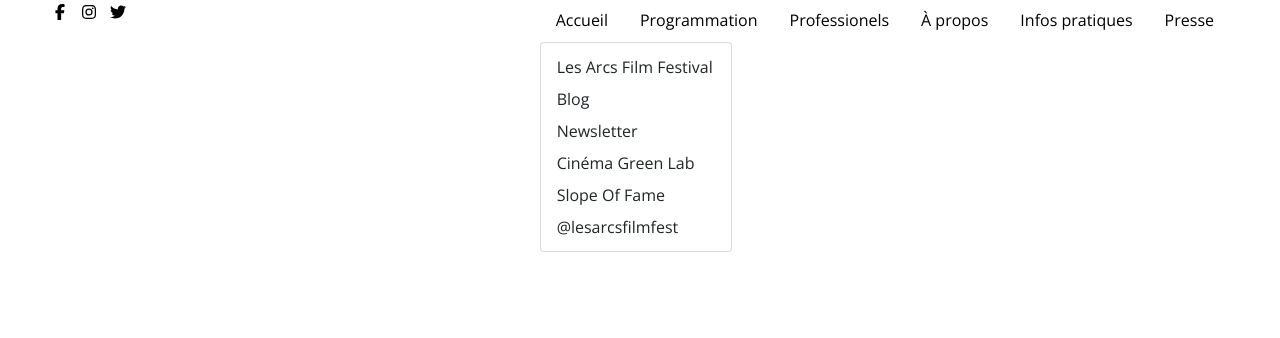
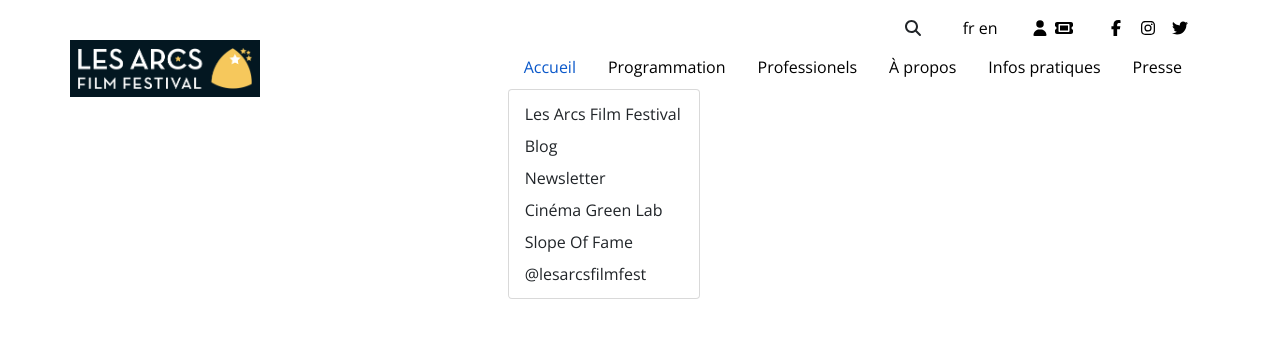
Before and after one commit to ManonGar/Site-Festi, a website: page index.html in a window 1280 px wide. Both pictures are taken after a click on the button "Accueil". Drawn offline with nearby package versions, Linux system fonts and the light colour scheme.

Commit message:
top navbar

```diff
--- a/index.html
+++ b/index.html
@@ -16,26 +16,57 @@
   </head>
 
   <body>
-      <div class="container-fluid">
-          <div class="row">
-              <div class="col">
+    <!-- <div id="sidebar">
+        <div class="shortcuts">
+            <div class="my-account">
+                <a href="#"><i class="fa-solid fa-user"></i></a>
+                <p>Mon compte public</p>
+            </div>
+            <div class="tickets">
+                <a href="#"><i class="fa-solid fa-ticket"></i></a>
+                <p>Billetterie</p>
+            </div>
+        </div>
+        <div class="social-links">
+            <a href="#"><i class="fa-brands fa-facebook-f"></i></a>
+            <a href=""><i class="fa-brands fa-instagram"></i></a>
+            <a href=""><i class="fa-brands fa-twitter"></i></a>
+        </div>
+    </div> -->
+    <div class="container">
+        <div class="top-menu">
+            <div class="search">
+                <i class="fa-solid fa-magnifying-glass" id="search"></i>
+            </div>
+            <div class="lang">
+                <a href="#">fr</i></a>
+                <a href="#">en</i></a>
+            </div>
+            <div class="shortcuts">
+                <a href="#"><i class="fa-solid fa-user"></i></a>
+                <a href="#"><i class="fa-solid fa-ticket"></i></a>
+            </div>
             <div class="social-links">
                 <a href="#"><i class="fa-brands fa-facebook-f"></i></a>
                 <a href=""><i class="fa-brands fa-instagram"></i></a>
                 <a href=""><i class="fa-brands fa-twitter"></i></a>
             </div>
         </div>
-              <div class="col-10">
+        <div class="navbar row">
+            <div class="col-2" id="logo">
+                <img src="./img/logo-laff.png" alt="logo-laff" style="max-width: inherit;">
+            </div>
+            <div class="col">
                 <ul class="nav justify-content-end">
                     <li class="nav-item dropdown">
                         <a class="nav-link" data-bs-toggle="dropdown" href="#" role="button" aria-expanded="false">Accueil</a>
                         <ul class="dropdown-menu">
                             <li><a class="dropdown-item text-wrap" href="#">Les Arcs Film Festival</a></li>
-                              <li><a class="dropdown-item" href="#">Blog</a></li>
-                              <li><a class="dropdown-item" href="#">Newsletter</a></li>
-                              <li><a class="dropdown-item" href="#">Cinéma Green Lab</a></li>
-                              <li><a class="dropdown-item" href="#">Slope Of Fame</a></li>
-                              <li><a class="dropdown-item" href="#">@lesarcsfilmfest</a></li>
+                            <li><a class="dropdown-item text-wrap" href="#">Blog</a></li>
+                            <li><a class="dropdown-item text-wrap" href="#">Newsletter</a></li>
+                            <li><a class="dropdown-item text-wrap" href="#">Cinéma Green Lab</a></li>
+                            <li><a class="dropdown-item text-wrap" href="#">Slope Of Fame</a></li>
+                            <li><a class="dropdown-item text-wrap" href="#">@lesarcsfilmfest</a></li>
                         </ul>
                     </li>
                     <li class="nav-item dropdown">
@@ -126,6 +157,8 @@
 
     </div>
 
+    <footer></footer>
+
     <script src="https://cdn.jsdelivr.net/npm/bootstrap@5.1.3/dist/js/bootstrap.bundle.min.js" integrity="sha384-ka7Sk0Gln4gmtz2MlQnikT1wXgYsOg+OMhuP+IlRH9sENBO0LRn5q+8nbTov4+1p" crossorigin="anonymous"></script>
   </body>
 </html>
--- /dev/null
+++ b/sass/components/_sidebar.scss
@@ -0,0 +1,16 @@
+// #sidebar {
+//     width: 100px;
+//     position: fixed;
+//     height: 100%;
+//     display: flex;
+//     flex-direction: column;
+//     align-items: center;
+//     justify-content: center;
+//     gap: 16px;
+//     font-size: 12px;
+//     background-color: #f4f4f473;
+
+//     & a {
+//         font-size: 16px;
+//     }
+// }
--- /dev/null
+++ b/sass/components/_top-menu.scss
@@ -0,0 +1,6 @@
+.top-menu {
+    display: flex;
+    justify-content: end;
+    gap: 32px;
+    padding-top: 16px;
+}
--- a/sass/custom.scss
+++ b/sass/custom.scss
@@ -22,43 +22,20 @@
 // 5. Optionally include utilities API last to generate classes based on the Sass map in `_utilities.scss`
 @import "../node_modules/bootstrap/scss/utilities/api";
 
+@import "./layouts/header";
+@import "./components/_sidebar";
+@import "./components/_top-menu";
+
 // 6. Add additional custom code here
 
 body {
     font-family: 'Open Sans', sans-serif;
 }
 .container-fluid {
- padding: 0 50px;
-}
-
-.dropdown-menu {
-    min-width: 12rem;
-    max-width: 250px;
-}
-
-.dropdown:hover .dropdown-menu {
-    display: block;
-    margin-top: 0; // remove the gap so it doesn't close
- }
-
- .nav-link {
-    display: block;
-    padding: 0.5rem 1rem;
-    color: black;
-    text-decoration: none;
-    transition: color .15s ease-in-out,background-color .15s ease-in-out,border-color .15s ease-in-out;
-}
-
-.nav-link:hover, .nav-link:focus {
-    color: black;
+ padding: 24px 50px;
 }
 
 a {
     color: black;
-    text-decoration: underline;
+    text-decoration: none;
 }
-
-.social-links > a {
-    padding-right: 5px;
-    font-size: 16px;
-}
--- /dev/null
+++ b/sass/layouts/_header.scss
@@ -0,0 +1,40 @@
+.navbar {
+    align-items: baseline;
+}
+
+.dropdown-menu {
+    min-width: 12rem;
+    max-width: 250px;
+}
+
+.dropdown:hover .dropdown-menu {
+    display: block;
+    margin-top: 0; // remove the gap so it doesn't close
+    margin-left: 0;
+ }
+
+    .nav-link {
+    display: block;
+    padding: 0.5rem 1rem;
+    color: black;
+    text-decoration: none;
+    transition: color .15s ease-in-out,background-color .15s ease-in-out,border-color .15s ease-in-out;
+
+    &:hover, .nav-link:focus  {
+        color: black;
+    }
+}
+
+.social-links > a {
+    padding-right: 8px;
+    font-size: 16px;
+}
+
+#search {
+    margin-right: 8px;
+}
+
+#logo {
+    background-color: #031721;
+    padding: 8px;
+}
```
Also changed, not shown: img/logo-laff.png (added), public/css/style.css, sass/layouts/_footer.scss (added), 1 other file. Lines whose indentation alone changed are shown as unchanged.
